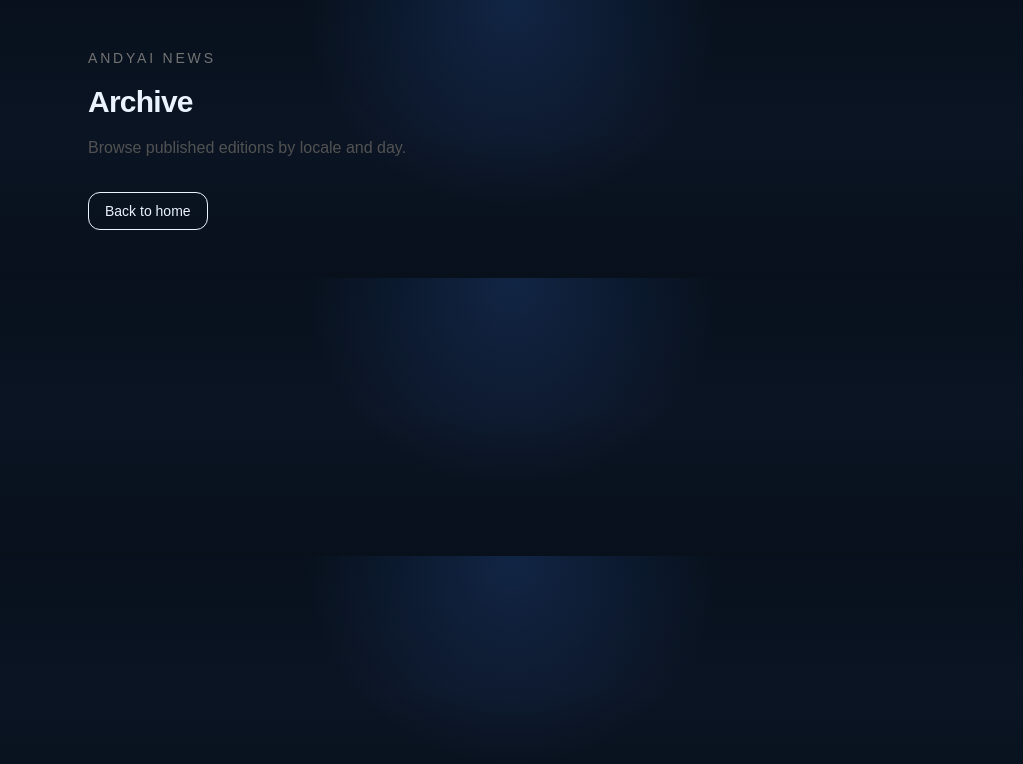
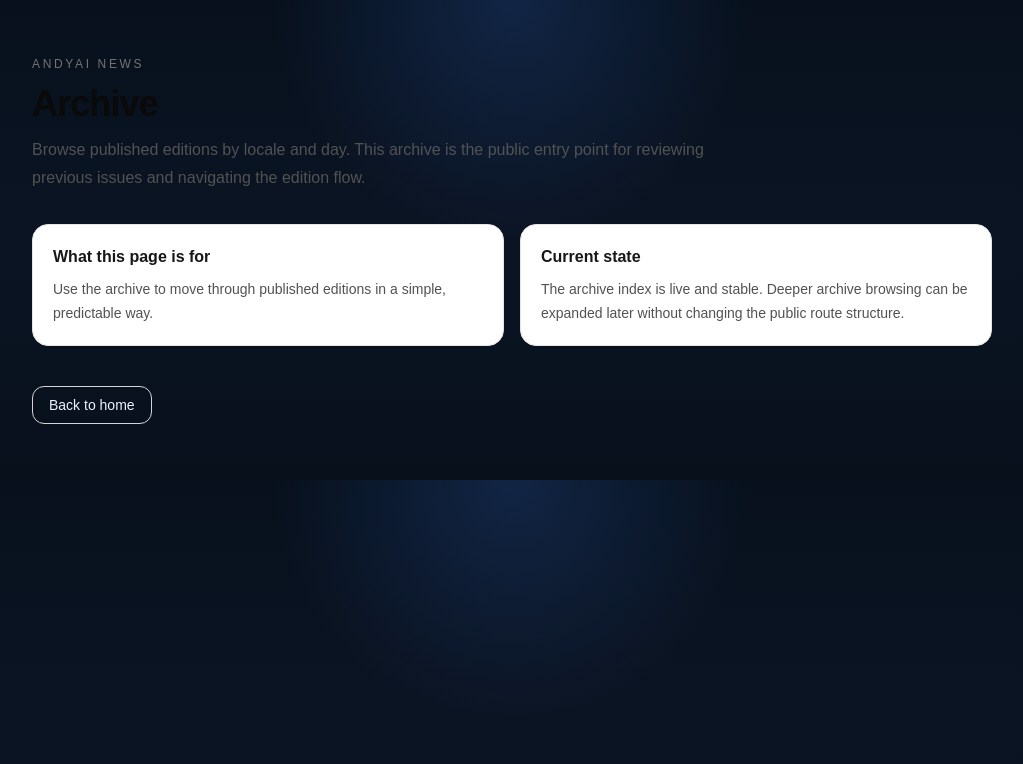
Before and after one commit to kolundzic/andyai-news, a Next.js app: page /archive in a window 1280 px wide. Shown: the top 764 px of the page, without its empty margins (128-1151 px from the left). Built offline with nearby package versions, Linux system fonts and the light colour scheme.

Commit message:
feat: polish archive index public copy and layout

```diff
--- a/app/archive/page.tsx
+++ b/app/archive/page.tsx
@@ -2,24 +2,49 @@ import Link from "next/link";
 
 export default function ArchiveIndexPage() {
   return (
-    <main className="mx-auto max-w-4xl px-6 py-12">
-      <div className="space-y-4">
-        <p className="text-sm uppercase tracking-[0.2em] text-neutral-500">
-          AndyAI News
-        </p>
+    <main className="mx-auto max-w-5xl px-6 py-14 sm:px-8">
+      <div className="space-y-8">
+        <div className="space-y-3">
+          <p className="text-xs font-medium uppercase tracking-[0.22em] text-neutral-500">
+            AndyAI News
+          </p>
 
-        <h1 className="text-3xl font-semibold tracking-tight">
-          Archive
-        </h1>
+          <h1 className="text-3xl font-semibold tracking-tight text-neutral-950 sm:text-4xl">
+            Archive
+          </h1>
 
-        <p className="max-w-2xl text-base text-neutral-600">
-          Browse published editions by locale and day.
-        </p>
+          <p className="max-w-2xl text-sm leading-7 text-neutral-600 sm:text-base">
+            Browse published editions by locale and day. This archive is the public
+            entry point for reviewing previous issues and navigating the edition flow.
+          </p>
+        </div>
 
-        <div className="pt-4">
+        <div className="grid gap-4 sm:grid-cols-2">
+          <div className="rounded-2xl border border-neutral-200 bg-white p-5">
+            <h2 className="text-base font-semibold text-neutral-900">
+              What this page is for
+            </h2>
+            <p className="mt-2 text-sm leading-6 text-neutral-600">
+              Use the archive to move through published editions in a simple,
+              predictable way.
+            </p>
+          </div>
+
+          <div className="rounded-2xl border border-neutral-200 bg-white p-5">
+            <h2 className="text-base font-semibold text-neutral-900">
+              Current state
+            </h2>
+            <p className="mt-2 text-sm leading-6 text-neutral-600">
+              The archive index is live and stable. Deeper archive browsing can be
+              expanded later without changing the public route structure.
+            </p>
+          </div>
+        </div>
+
+        <div className="flex flex-wrap gap-3 pt-2">
           <Link
             href="/"
-            className="inline-flex items-center rounded-xl border px-4 py-2 text-sm font-medium hover:bg-neutral-50"
+            className="inline-flex items-center rounded-xl border border-neutral-300 px-4 py-2 text-sm font-medium text-neutral-800 transition hover:bg-neutral-50"
           >
             Back to home
           </Link>
```
